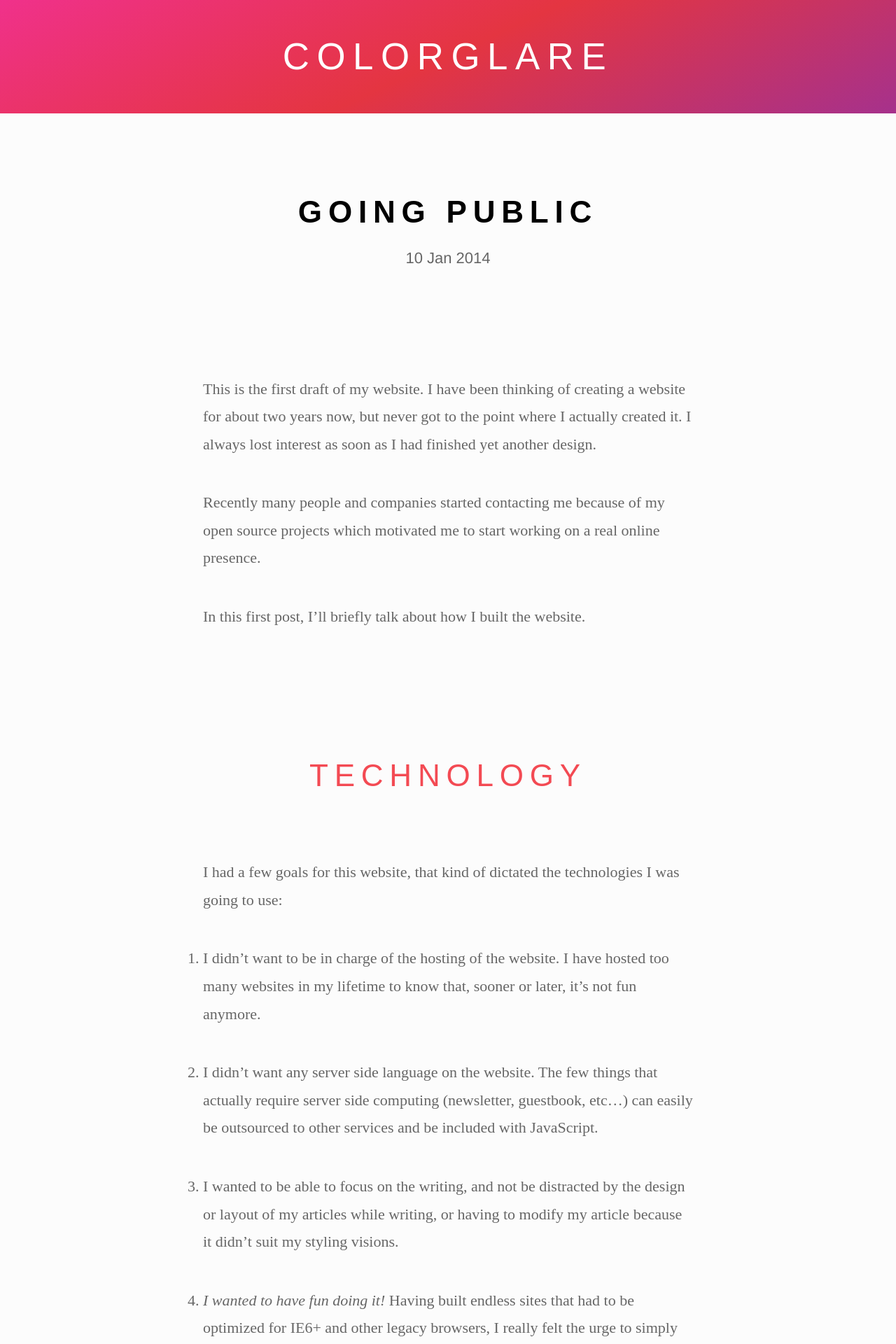
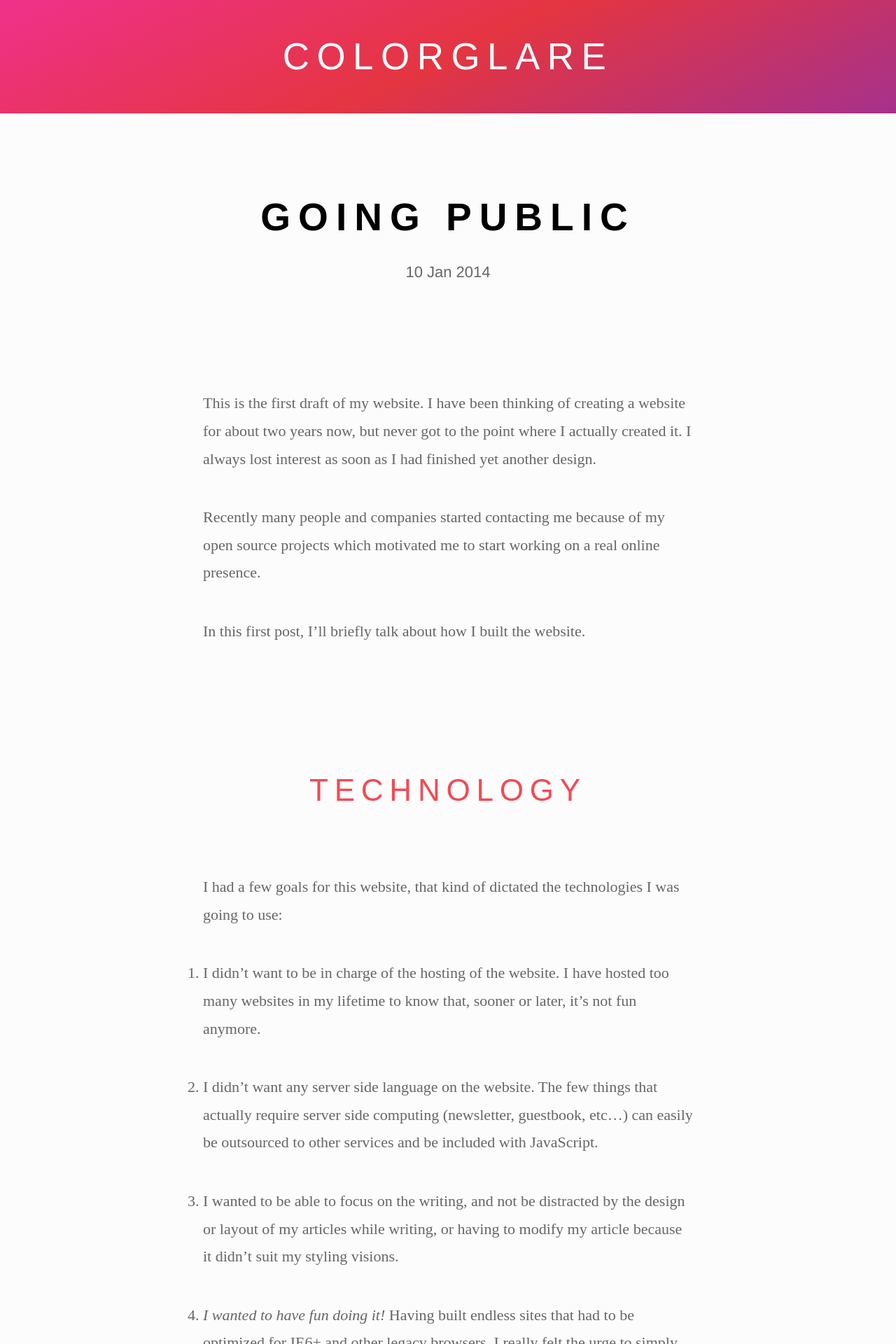
Before and after one commit to enyo/enyo.github.io, a Jekyll site: the page built from _posts/2014-01-09-going-public.md, in a window 1280 px wide. Shown: the top 1920 px of the page at 70% size. Built offline with Jekyll 4.4.1, drawn with Linux system fonts in a browser that asks for light colours; Markdown is read by kramdown in place of the engine named in the settings; comment, search, counter and statistics services are not loaded.

Commit message:
Increased the post header font size

```diff
--- a/_css-source/site-post.styl
+++ b/_css-source/site-post.styl
@@ -18,6 +18,7 @@
     text-align center
 
     h1
+      font-size 2.5em
       display inline-block
       margin 0 0 0.5em 0
       color black
--- a/css/main.css
+++ b/css/main.css
@@ -621,6 +621,7 @@ body > footer p {
   text-align: center;
 }
 #post header h1 {
+  font-size: 2.5em;
   display: inline-block;
   margin: 0 0 0.5em 0;
   color: #000;
```
